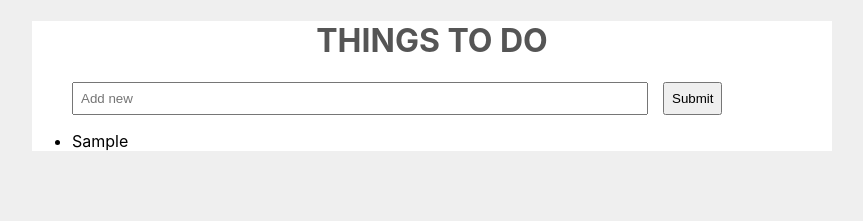
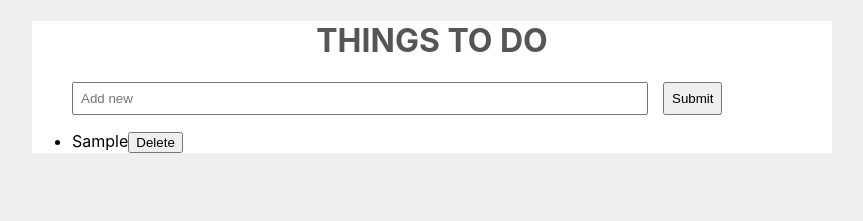
Before and after one commit to comanezz/todo-list-react, a React (Create React App) app: page / in a window 1280 px wide. Both pictures are taken after typing "Sample" into the empty fields and a click on the input 900 px from the left and 98 px from the top of the page. Shown: the top 221 px of the page, without its empty margins (208-1071 px from the left). Built offline with nearby package versions, Linux system fonts and the light colour scheme.

Commit message:
Delete function implemented and working

```diff
--- a/src/App.js
+++ b/src/App.js
@@ -1,4 +1,3 @@
-import logo from './logo.svg';
 import { useState } from "react";
 import './styles/module/Style.css';
 import Title from './components/Title.js'
@@ -13,11 +12,16 @@ function App() {
     e.preventDefault();
     setTodos([...todos, listValue]);
     setListValue('');
-    alert('you entered ' + listValue);
   }
 
   function handleChange(e) {
     setListValue(e.target.value)
+  }
+
+  function handleDelete(index) {
+    const newTodos = [...todos];
+    newTodos.splice(index, 1);
+    setTodos(newTodos);
   }
 
   return (
@@ -27,7 +31,7 @@ function App() {
         value={listValue}
         handleSubmit={handleSubmit}
         onChange={handleChange} />
-      <ListContent todos={todos} />
+      <ListContent todos={todos} handleDelete={handleDelete} />
     </div>
   );
 }
--- a/src/components/ListContent.js
+++ b/src/components/ListContent.js
@@ -1,11 +1,13 @@
-function ListValueContent({ todos }) {
+function ListValueContent({ todos, handleDelete }) {
+
   return (
     <div>
       <ul>
-        {todos.map((todo) =>
+        {todos.map((todo, index) =>
           (
-            <li key={todo}>
+            <li key={index}>
               {todo}
+              <button onClick={() => handleDelete(index)}>Delete</button>
             </li>
           )
         )}
@@ -14,10 +16,10 @@ function ListValueContent({ todos }) {
   )
 }
 
-export default function ListContent({ todos }) {
+export default function ListContent({ todos, handleDelete }) {
   return (
     <div>
-      <ListValueContent todos={todos} />
+      <ListValueContent todos={todos} handleDelete={handleDelete} />
     </div>
   )
 }
```
